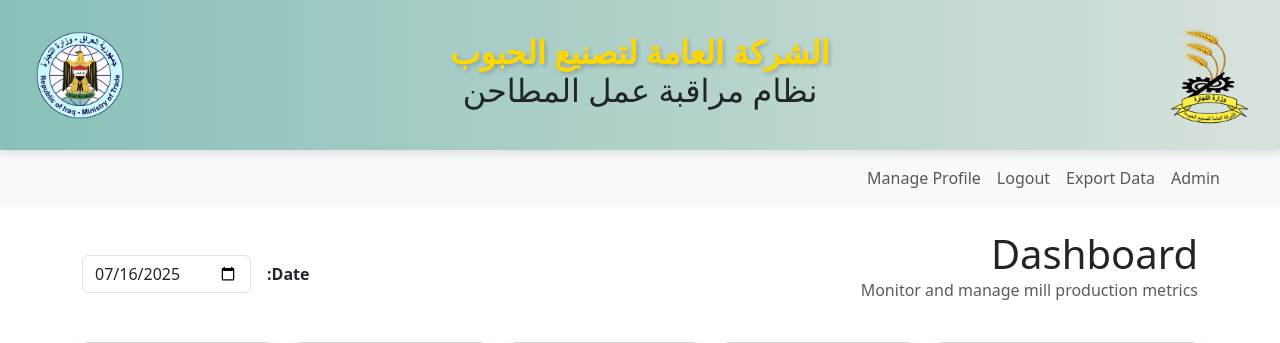
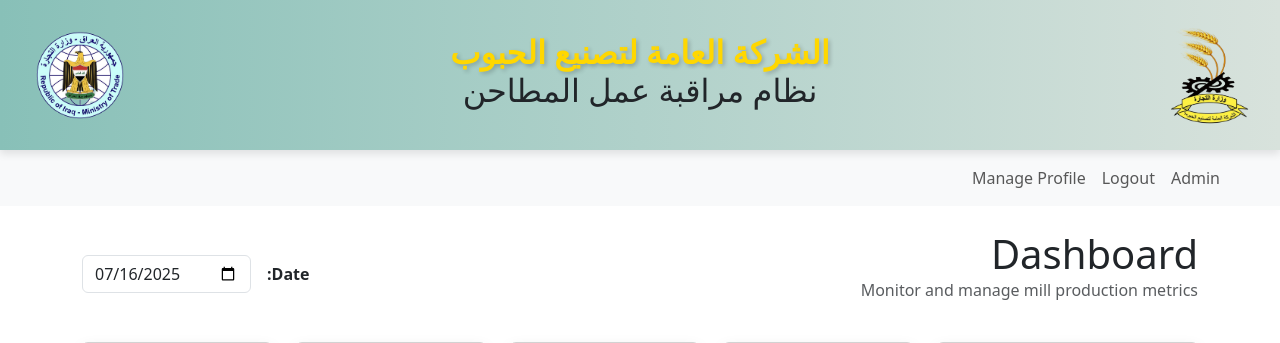
Before and after one commit to Jjustmee23/test-grain-nieuwe, a Django app: page /dashboard in a window 1280 px wide. Shown: the top 343 px of the page. Run offline with Django 4.2, Linux system fonts and the light colour scheme; the visitor is signed in with stand-in values (Sample User, id 1); data that the repository does not hold is empty.

Commit message:
Update dashboard.html

```diff
--- a/mill/templates/mill/dashboard.html
+++ b/mill/templates/mill/dashboard.html
@@ -122,7 +122,7 @@
                     <a class="nav-link" href="{% url 'admin' %}">Admin</a>
                 </li>
                 {% endif %}
-                <li class="nav-item">
+                <li class="nav-item" style="display: none;">
                     <a class="nav-link" href="{% url 'export_data' %}">Export Data</a>
                 </li>
                 <li class="nav-item">
```
